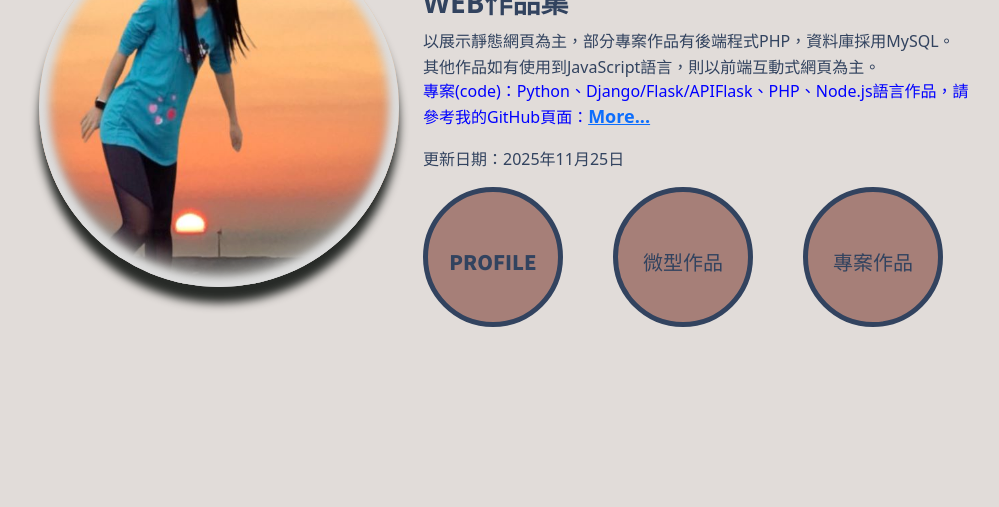
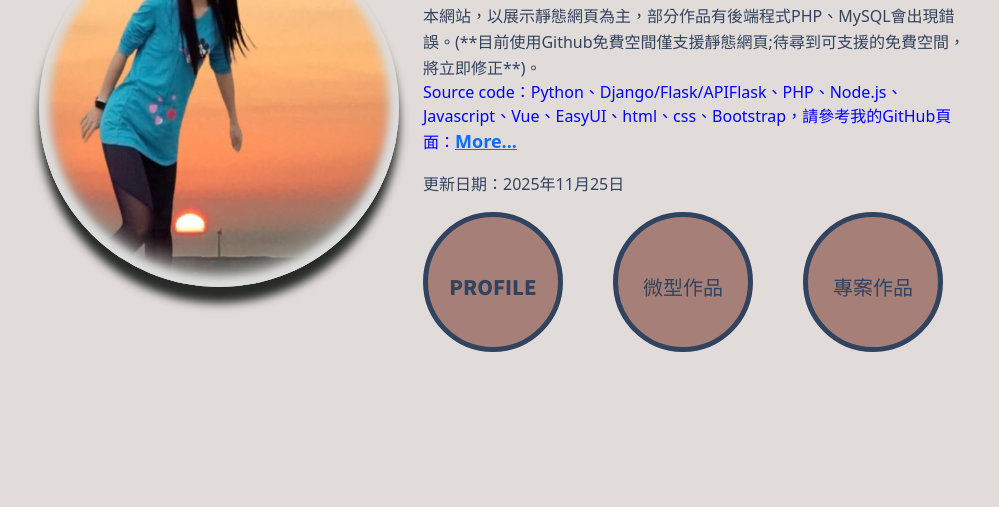
Before and after one commit to it104yun/it104yun.github.io, a plain HTML site: page index.html in a window 1280 px wide. Shown: the part 293-800 px from the top of the page, without its empty margins (134-1133 px from the left). Drawn offline with Linux system fonts and the light colour scheme.

Commit message:
Modified index.html. Editing remark.

```diff
--- a/index.html
+++ b/index.html
@@ -36,9 +36,9 @@
                         <h3 class="d-flex justify-content-lg-start justify-content-around fw-bold">WEB作品集</h3>
                         <span class="me-1">
                             <span class="material-symbols-outlined align-middle">
-                                以展示靜態網頁為主，部分專案作品有後端程式PHP，資料庫採用MySQL。
-                                其他作品如有使用到JavaScript語言，則以前端互動式網頁為主。<br>
-                                <p style="color:blue;">專案(code)：Python、Django/Flask/APIFlask、PHP、Node.js語言作品，請參考我的GitHub頁面：<a href="https://github.com/it104yun" target="_blank" style="font-size: 18px;font-weight: bolder;">More...</a></p>
+                                本網站，以展示靜態網頁為主，部分作品有後端程式PHP、MySQL會出現錯誤。(**目前使用Github免費空間僅支援靜態網頁;待尋到可支援的免費空間，將立即修正**)。
+                                <br>
+                                <p style="color:blue;">Source code：Python、Django/Flask/APIFlask、PHP、Node.js、Javascript、Vue、EasyUI、html、css、Bootstrap，請參考我的GitHub頁面：<a href="https://github.com/it104yun" target="_blank" style="font-size: 18px;font-weight: bolder;">More...</a></p>
                                 更新日期：<p id="current-date" style="display: inline;"></p>
                             </span>
                         </span>
```
